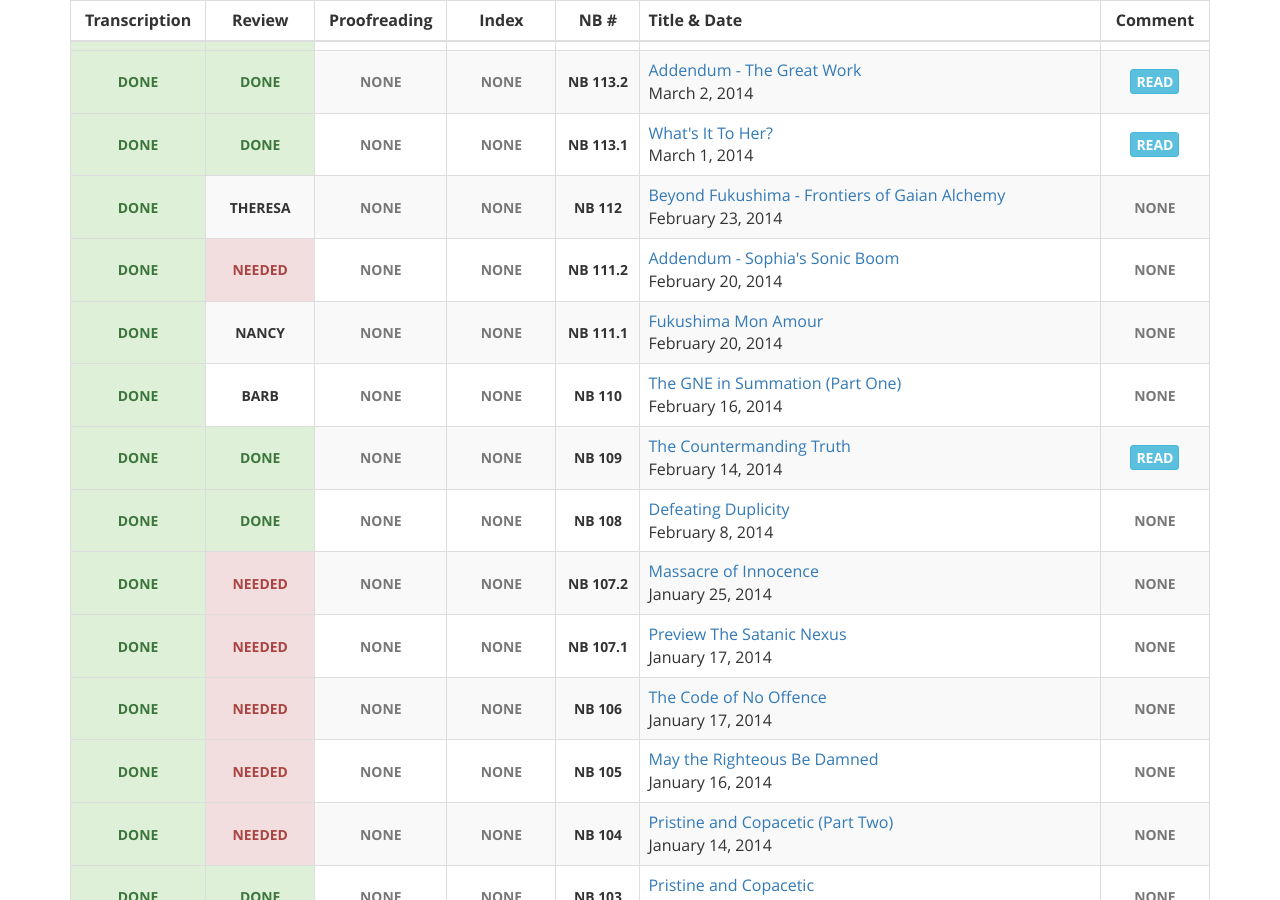
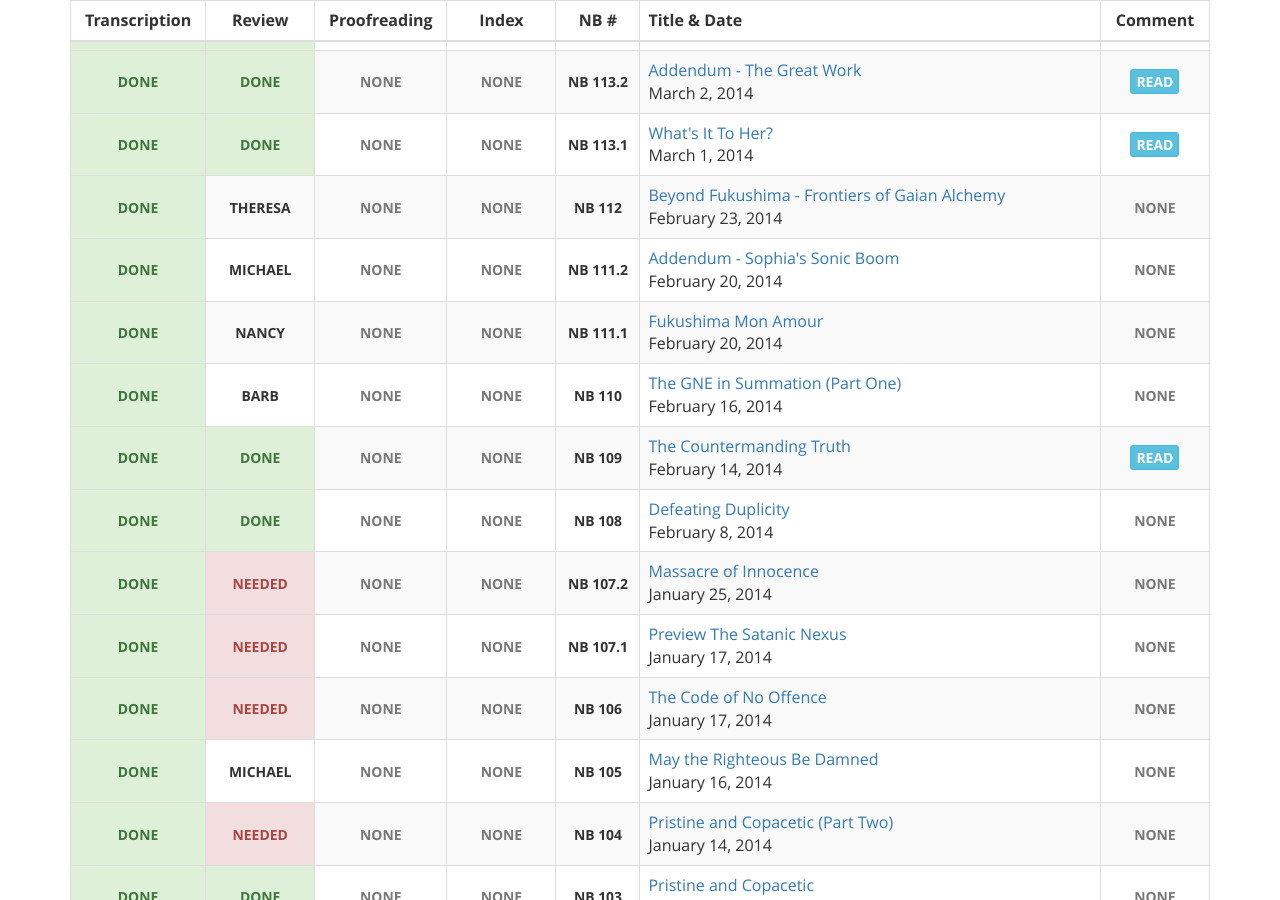
Before and after one commit to gaiaspora/gaiaspora.github.io, a Jekyll site: the page built from content/navigator-briefings.markdown, in a window 1280 px wide and 900 px high, scrolled down 824 px. Built offline with Jekyll 4.4.1, drawn with Linux system fonts in a browser that asks for light colours.

Commit message:
Update nb.yaml

```diff
--- a/_data/nb.yaml
+++ b/_data/nb.yaml
@@ -81,7 +81,7 @@
 
 - NB: "111.2"
   Transcription: "done"
-  Review: "needed"
+  Review: "Michael"
   Proofreading: "none"
   Index: "none"
   Title: "Addendum - Sophia's Sonic Boom"
@@ -153,7 +153,7 @@
 
 - NB: "105"
   Transcription: "done"
-  Review: "needed"
+  Review: "Michael"
   Proofreading: "none"
   Index: "none"
   Title: "May the Righteous Be Damned"
```
